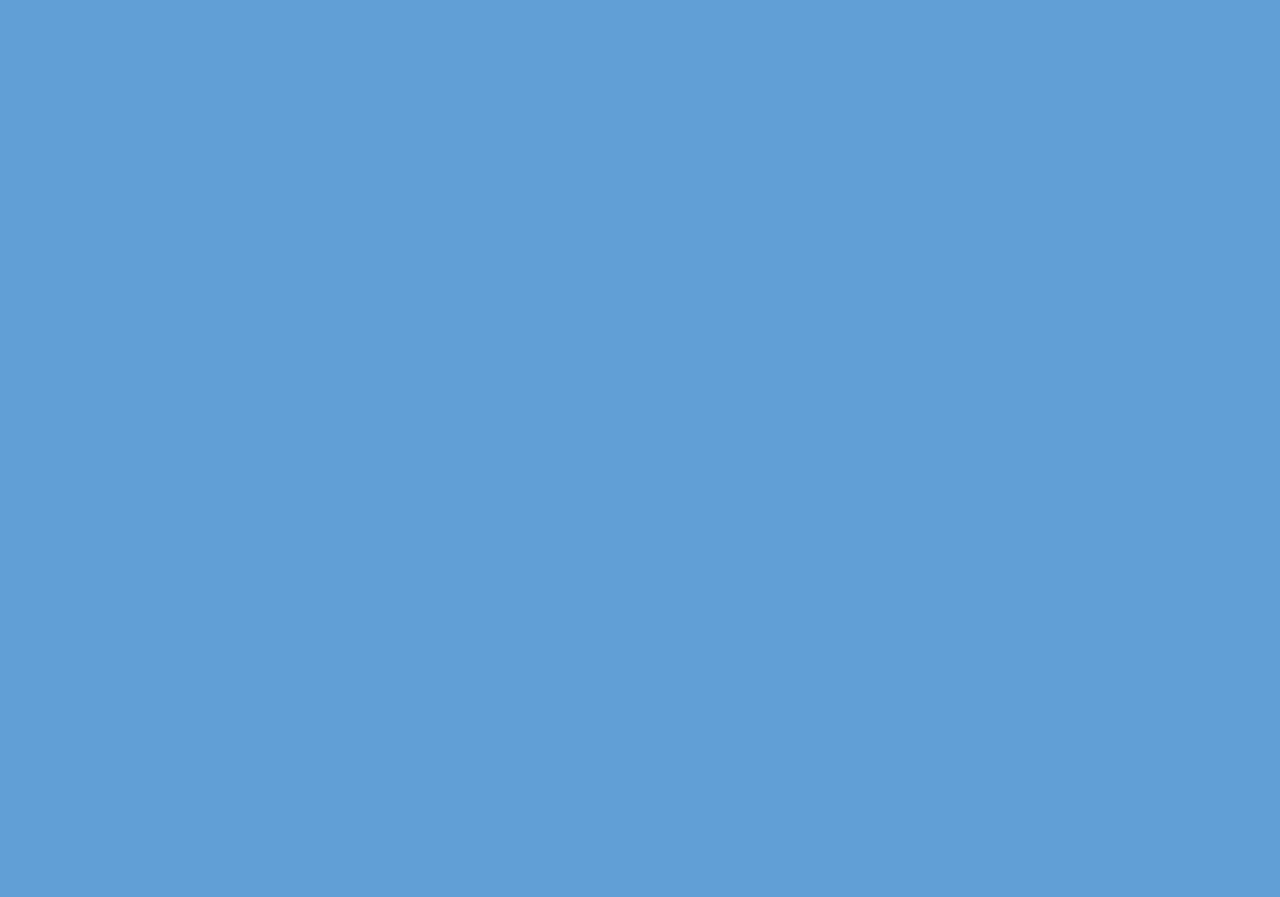
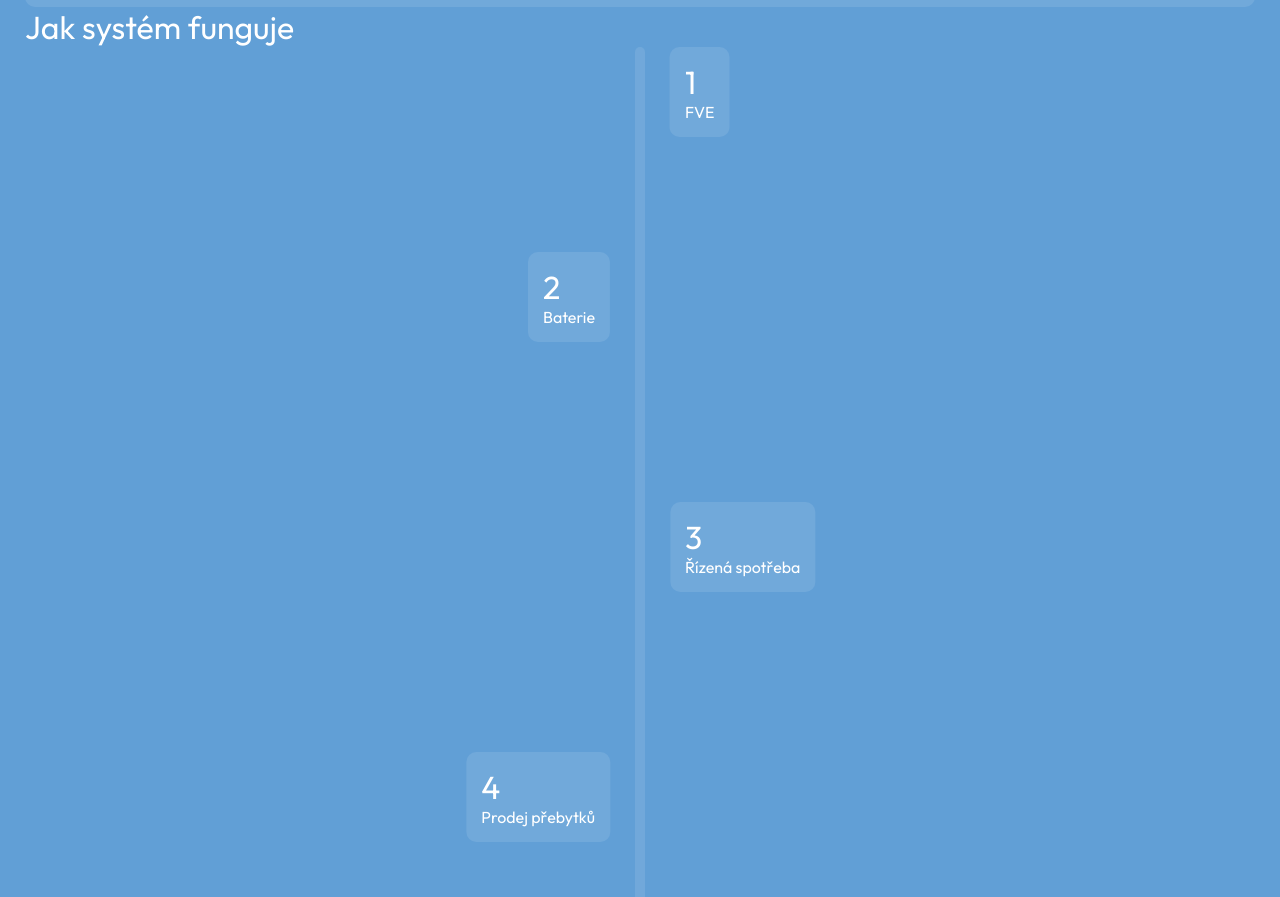
Before and after one commit to stepandordiai/max-flow, a React (Vite) app: page / in a window 1280 px wide. Shown: the part 1903-2800 px from the top of the page. Before the commit the page ends 1600 px from the top, so only its background shows below. Built offline with nearby package versions, Linux system fonts and the light colour scheme.

Commit message:
Initial project setup

```diff
--- a/package.json
+++ b/package.json
@@ -1,5 +1,5 @@
 {
-	"name": "solaris-synergy",
+	"name": "max-flow",
 	"private": true,
 	"version": "0.0.0",
 	"type": "module",
--- a/src/App.scss
+++ b/src/App.scss
@@ -15,3 +15,7 @@ body {
 a {
 	color: #fff;
 }
+
+h1 {
+	padding-top: 70px;
+}
--- a/src/components/Header/Header.jsx
+++ b/src/components/Header/Header.jsx
@@ -58,6 +58,7 @@ const Header = () => {
 					</svg>
 				</a>
 				<BurgerBtn />
+				<div className="header__divider"></div>
 			</header>
 		</>
 	);
--- a/src/components/Header/Header.scss
+++ b/src/components/Header/Header.scss
@@ -10,6 +10,15 @@
 	min-height: 70px;
 	padding: 0 25px;
 	background: var(--bg-clr);
+}
+
+.header__divider {
+	position: absolute;
+	width: calc(100% - 50px);
+	height: 3px;
+	bottom: 0;
+	border-radius: 1.5px;
+	background: rgba(255, 255, 255, 0.1);
 }
 
 .header__logo {
@@ -83,6 +92,10 @@
 		padding: 0 15px;
 	}
 
+	.header__divider {
+		width: calc(100% - 30px);
+	}
+
 	.header__nav {
 		display: none;
 	}
--- a/src/components/Menu/Menu.scss
+++ b/src/components/Menu/Menu.scss
@@ -1,44 +1,55 @@
 .menu {
-	display: flex;
-	justify-content: space-between;
-	flex-direction: column;
 	position: fixed;
 	top: 70px;
 	right: 0;
 	bottom: 0;
 	left: 0;
 	z-index: 1;
-	height: calc(100vh - 70px);
 	background: var(--bg-clr);
-	padding: 10px;
-	opacity: 0;
-	pointer-events: none;
-	transition: all 0.3s;
-
-	p {
-		font-size: 1.5rem;
-		border-bottom: 3px solid rgba(255, 255, 255, 0.25);
-		padding: 10px 0;
-		transition: all 0.3s;
-
-		&:hover {
-			border-bottom: 3px solid rgba(255, 255, 255, 1);
-		}
-	}
-}
-
-.menu__inner {
 	opacity: 0;
 	pointer-events: none;
 	transition: all 0.3s 0.6s;
 }
 
+.menu__nav {
+	display: flex;
+	flex-direction: column;
+}
+
+.menu__link {
+	font-size: 1.5rem;
+	border-bottom: 3px dashed rgba(255, 255, 255, 0.1);
+	padding: 10px 0;
+	transition: all 0.3s;
+
+	&:hover {
+		border-bottom: 3px dashed #fff;
+	}
+}
+
+.menu__link--active {
+	border-bottom: 3px dashed #fff;
+}
+
+.menu__inner {
+	height: calc(100svh - 70px);
+	display: flex;
+	justify-content: space-between;
+	flex-direction: column;
+	opacity: 0;
+	pointer-events: none;
+	transition: all 0.3s;
+	padding: 0 15px 15px 15px;
+}
+
 .menu__inner--active {
 	opacity: 1 !important;
 	pointer-events: all !important;
+	transition: all 0.3s 0.6s;
 }
 
 .menu--active {
 	opacity: 1;
 	pointer-events: all;
+	transition: all 0.3s;
 }
--- a/src/pages/Blog/Blog.jsx
+++ b/src/pages/Blog/Blog.jsx
@@ -1,7 +1,11 @@
 import "./Blog.scss";
 
 const Blog = () => {
-	return <></>;
+	return (
+		<>
+			<h1>Blog</h1>
+		</>
+	);
 };
 
 export default Blog;
--- a/src/pages/Contact/Contact.jsx
+++ b/src/pages/Contact/Contact.jsx
@@ -1,7 +1,11 @@
 import "./Contact.scss";
 
 const Contact = () => {
-	return <></>;
+	return (
+		<>
+			<h1>Contact</h1>
+		</>
+	);
 };
 
 export default Contact;
--- a/src/pages/Home/Home.jsx
+++ b/src/pages/Home/Home.jsx
@@ -10,6 +10,35 @@ const Home = () => {
 			} else {
 				document.querySelector(".scroll").classList.remove("scroll--active");
 			}
+
+			const conic = document.querySelector(".process");
+
+			const conicInner = document.querySelector(".process__inner");
+
+			const rect = conic.getBoundingClientRect();
+			const scrollRange = window.innerHeight; // how much distance the animation takes
+			const triggerPoint = window.innerHeight / 2; // when to start
+
+			if (rect.top <= triggerPoint + scrollRange && rect.bottom >= 0) {
+				const distanceScrolled = triggerPoint - rect.top;
+				const progress = Math.min(
+					Math.max(distanceScrolled / scrollRange, 0),
+					1
+				);
+				const percent = progress * 100;
+				conicInner.style.height = `${percent}%`;
+			}
+		});
+	}, []);
+
+	useEffect(() => {
+		document.querySelectorAll(".process__card").forEach((card) => {
+			document.addEventListener("scroll", () => {
+				const cardRect = card.getBoundingClientRect();
+				if (cardRect.top <= window.innerHeight / 2) {
+					card.classList.add("process__card--active");
+				}
+			});
 		});
 	}, []);
 
@@ -50,6 +79,86 @@ const Home = () => {
 						<p>Vše řídí SOLARIS 360°.</p>
 					</div>
 				</div>
+				<h2 className="process__title">Jak systém funguje</h2>
+				<div className="process">
+					<div className="process__inner"></div>
+					<div className="process__card process__card1">
+						<p>1</p>
+						<p>FVE</p>
+					</div>
+					<div className="process__card process__card2">
+						<p>2</p>
+						<p>Baterie</p>
+					</div>
+					<div className="process__card process__card3">
+						<p>3</p>
+						<p>Řízená spotřeba</p>
+					</div>
+					<div className="process__card process__card4">
+						<p>4</p>
+						<p>Prodej přebytků</p>
+					</div>
+				</div>
+				<div className="partners-container">
+					<h2 className="partners__title">Partners</h2>
+					<div className="partners">
+						<p>Jinko Solar</p>
+						<p>CanadianSolar</p>
+						<p>ZJBENY</p>
+						<p>Tigo</p>
+						<p>AIKO</p>
+						<p>SKODA</p>
+						<p>VOLVO</p>
+						<p>ASSA ABLOY</p>
+						<p>TOWERCOM</p>
+						<p>AGC</p>
+						<p>Chisage ESS</p>
+						{/* <img
+						src="https://jinkosolarcdn.shwebspace.com/themes/basicen/skin/images/logony.png"
+						alt=""
+						/>
+
+						<img
+						src="https://www.canadiansolar.com/wp-content/uploads/2024/06/CS-LOGO-RED-RGB-NEW-2024-W-TAG-2.png"
+						alt=""
+						/>
+						<img
+						src="https://lh4.googleusercontent.com/proxy/341zOYGIOFlOW5xf7XYn1CNQqGaKaOOXc9uAKv9aqbU-PX_0ameieUdtYshiwsEjcMGtbEMWv96le1WXvbtR65quSuLbJ--cyZkI7d6I8rjZOI5qriUi8jowokGgPw"
+						alt=""
+						/>
+						<img
+						src="https://cdn.prod.website-files.com/5fa5ee97e1eb253b5efc0385/5fad42bc7dee3e2002385080_Tigo-logo.svg"
+						alt=""
+						/>
+						<img
+						src="https://www.memodo.cz/m/fileadmin/shopware_products/manufacturer_images/400x200px_Aiko-Logo.png"
+						alt=""
+						/>
+						<img
+						src="https://upload.wikimedia.org/wikipedia/commons/0/09/%C5%A0koda_nieuw.png"
+						alt=""
+						/> */}
+					</div>
+				</div>
+				<h2>About us in numbers</h2>
+				<div className="stats">
+					<div>
+						<p>instalací ročně</p>
+						<p>50+</p>
+					</div>
+					<div>
+						<p>zemí</p>
+						<p>20+</p>
+					</div>
+					<div>
+						<p>let zkušeností</p>
+						<p>12</p>
+					</div>
+					<div>
+						<p>podporovaných zařízení</p>
+						<p>1000+</p>
+					</div>
+				</div>
 			</div>
 		</main>
 	);
--- a/src/pages/Home/Home.scss
+++ b/src/pages/Home/Home.scss
@@ -1,3 +1,5 @@
+@use "./../../scss/mixins" as *;
+
 .home__top {
 	position: relative;
 	min-height: 100svh;
@@ -11,7 +13,7 @@
 .home__bottom {
 	width: 100%;
 	min-height: 100svh;
-	padding: 25px;
+	padding: 70px 25px 25px 25px;
 }
 
 .scroll {
@@ -76,11 +78,6 @@ h1 {
 	font-weight: 500;
 }
 
-h2 {
-	font-size: clamp(1.25rem, 4vw, 1.5rem);
-	font-weight: 200;
-}
-
 .home__btn-container {
 	display: flex;
 	flex-wrap: wrap;
@@ -110,14 +107,14 @@ h2 {
 
 .benefits-container {
 	display: grid;
-	grid-template-columns: repeat(3, 1fr);
+	grid-template-columns: repeat(1, 1fr);
 	gap: 25px;
 	width: 100%;
 }
 
 .benefits__title {
 	font-size: 2rem;
-	margin-bottom: 25px;
+	padding: 25px 0;
 }
 
 .benefits {
@@ -140,6 +137,161 @@ h2 {
 	}
 }
 
+.process__title {
+	font-size: 2rem;
+}
+
+.process {
+	position: relative;
+	max-width: 10px;
+	height: 1000px;
+	// background: conic-gradient(white 0%, rgba(255, 255, 255, 0.1) 0%);
+	background: rgba(255, 255, 255, 0.099);
+	margin: auto;
+	border-radius: 5px;
+	// display: flex;
+	// justify-content: center;
+	// align-items: center;
+}
+
+.process__inner {
+	position: absolute;
+	border-radius: 5px;
+	width: calc(100%);
+	height: 0%;
+	background: white;
+}
+
+.process__card1 {
+	position: absolute;
+	// transform: translateX(100px);
+	right: 0;
+	transform: translateX(calc(100% + 25px));
+	background: rgba(255, 255, 255, 0.1);
+	padding: 15px;
+	border-radius: 10px;
+}
+
+.process__card2 {
+	position: absolute;
+	top: 25%;
+	left: 0;
+	transform: translate(calc(-100% - 25px), -50%);
+	background: rgba(255, 255, 255, 0.1);
+	padding: 15px;
+	border-radius: 10px;
+}
+
+.process__card3 {
+	position: absolute;
+	top: 50%;
+	right: 0;
+	transform: translate(calc(100% + 25px), -50%);
+	background: rgba(255, 255, 255, 0.1);
+	padding: 15px;
+	border-radius: 10px;
+}
+
+.process__card4 {
+	position: absolute;
+	top: 75%;
+	left: 0;
+	transform: translate(calc(-100% - 25px), -50%);
+	background: rgba(255, 255, 255, 0.1);
+	padding: 15px;
+	border-radius: 10px;
+}
+
+.process__card {
+	display: flex;
+	flex-direction: column;
+
+	p:nth-of-type(1) {
+		font-size: 2rem;
+	}
+
+	p:nth-of-type(2) {
+		align-self: flex-end;
+		width: max-content;
+	}
+
+	opacity: 0;
+	pointer-events: none;
+	transition: all 0.3s;
+}
+
+.process__card--active {
+	opacity: 1;
+	pointer-events: all;
+}
+
+.partners-container {
+	margin-top: 70px;
+	background: #fff;
+	border-radius: 10px;
+}
+
+.partners__title {
+	font-size: 2rem;
+	font-weight: 400;
+	padding-top: 25px;
+	// padding-bottom: 25px;
+	color: #000;
+	text-align: center;
+}
+
+.partners {
+	@include flex-center;
+	gap: 25px;
+	max-width: 700px;
+	padding: 25px;
+	// padding: 200px 15px;
+	margin: auto;
+	flex-wrap: wrap;
+
+	p {
+		font-size: 1.5rem;
+		// color: #000;
+		color: rgba(0, 0, 0, 0.25);
+
+		&:hover {
+			color: #000;
+		}
+	}
+}
+
+.stats {
+	display: grid;
+	grid-template-columns: repeat(4, 1fr);
+	gap: 25px;
+
+	div {
+		padding: 15px;
+		border-radius: 10px;
+		background: rgba(255, 255, 255, 0.1);
+		min-height: 200px;
+		display: flex;
+		flex-direction: column;
+		justify-content: space-between;
+
+		p:nth-of-type(2) {
+			font-size: 3rem;
+			align-self: flex-end;
+		}
+
+		p:nth-of-type(1) {
+			font-size: 1.5rem;
+			font-weight: 300;
+		}
+	}
+}
+
+@media screen and (width <=1200px) {
+	.stats {
+		grid-template-columns: repeat(3, 1fr);
+	}
+}
+
 @media screen and (width <= 860px) {
 	.home__top {
 		padding: 85px 15px 85px 15px;
@@ -148,4 +300,20 @@ h2 {
 	.home__top-container {
 		gap: 15px;
 	}
+
+	.stats {
+		grid-template-columns: repeat(2, 1fr);
+	}
+
+	.home__bottom {
+		width: 100%;
+		min-height: 100svh;
+		padding: 70px 15px 15px 15px;
+	}
 }
+
+@media screen and (width <= 600px) {
+	.stats {
+		grid-template-columns: repeat(1, 1fr);
+	}
+}
--- a/src/pages/Product/Product.jsx
+++ b/src/pages/Product/Product.jsx
@@ -1,7 +1,11 @@
 import "./Product.scss";
 
 const Product = () => {
-	return <></>;
+	return (
+		<>
+			<h1>Product</h1>
+		</>
+	);
 };
 
 export default Product;
--- a/src/pages/Reference/Reference.jsx
+++ b/src/pages/Reference/Reference.jsx
@@ -1,7 +1,11 @@
 import "./Reference.scss";
 
 const Reference = () => {
-	return <></>;
+	return (
+		<>
+			<h1>Reference</h1>
+		</>
+	);
 };
 
 export default Reference;
```
Also changed, not shown: src/components/Menu/Menu.jsx (+65 -7 lines), 1 other file (tests, documents, lock files or other folders).
